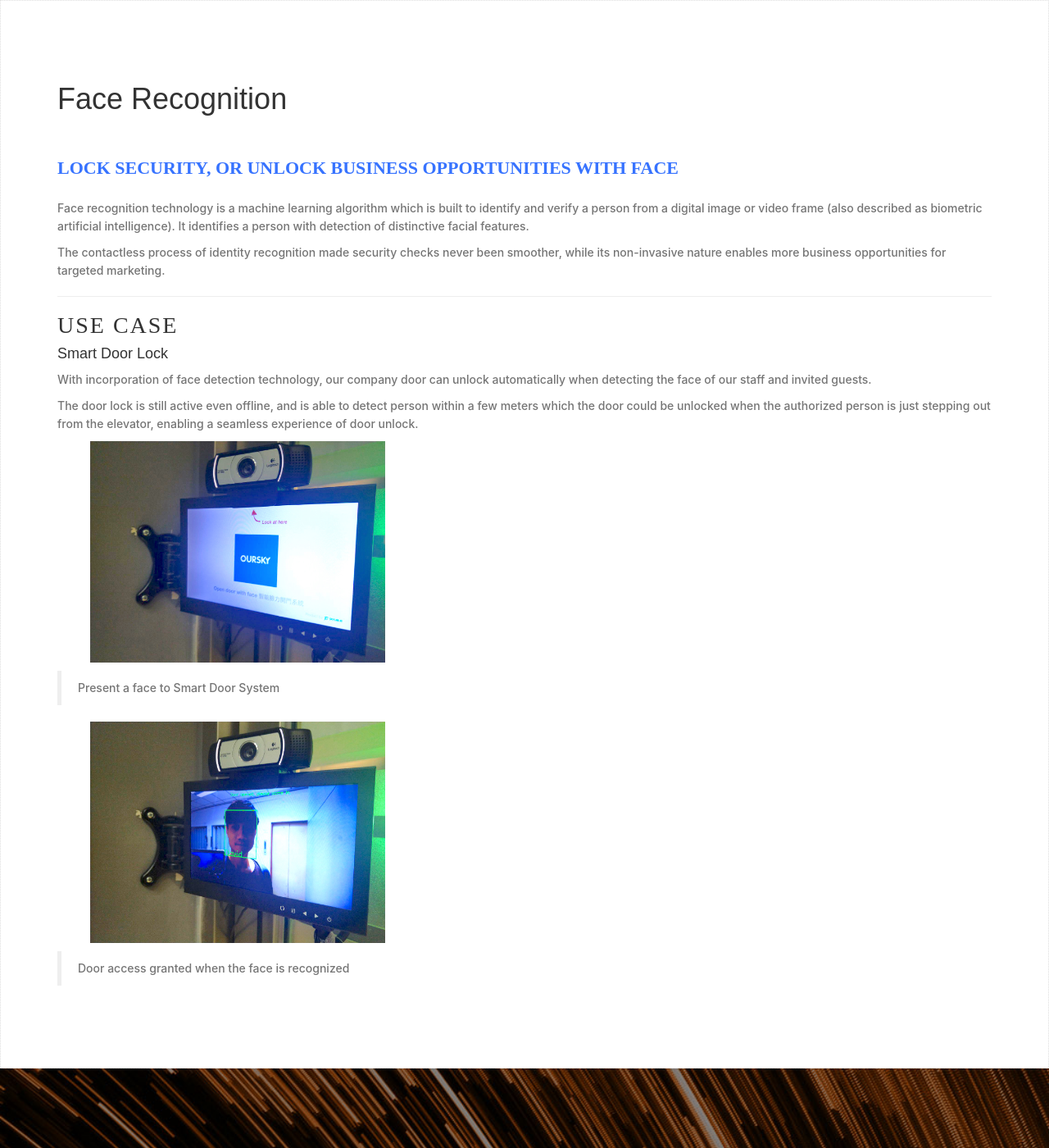
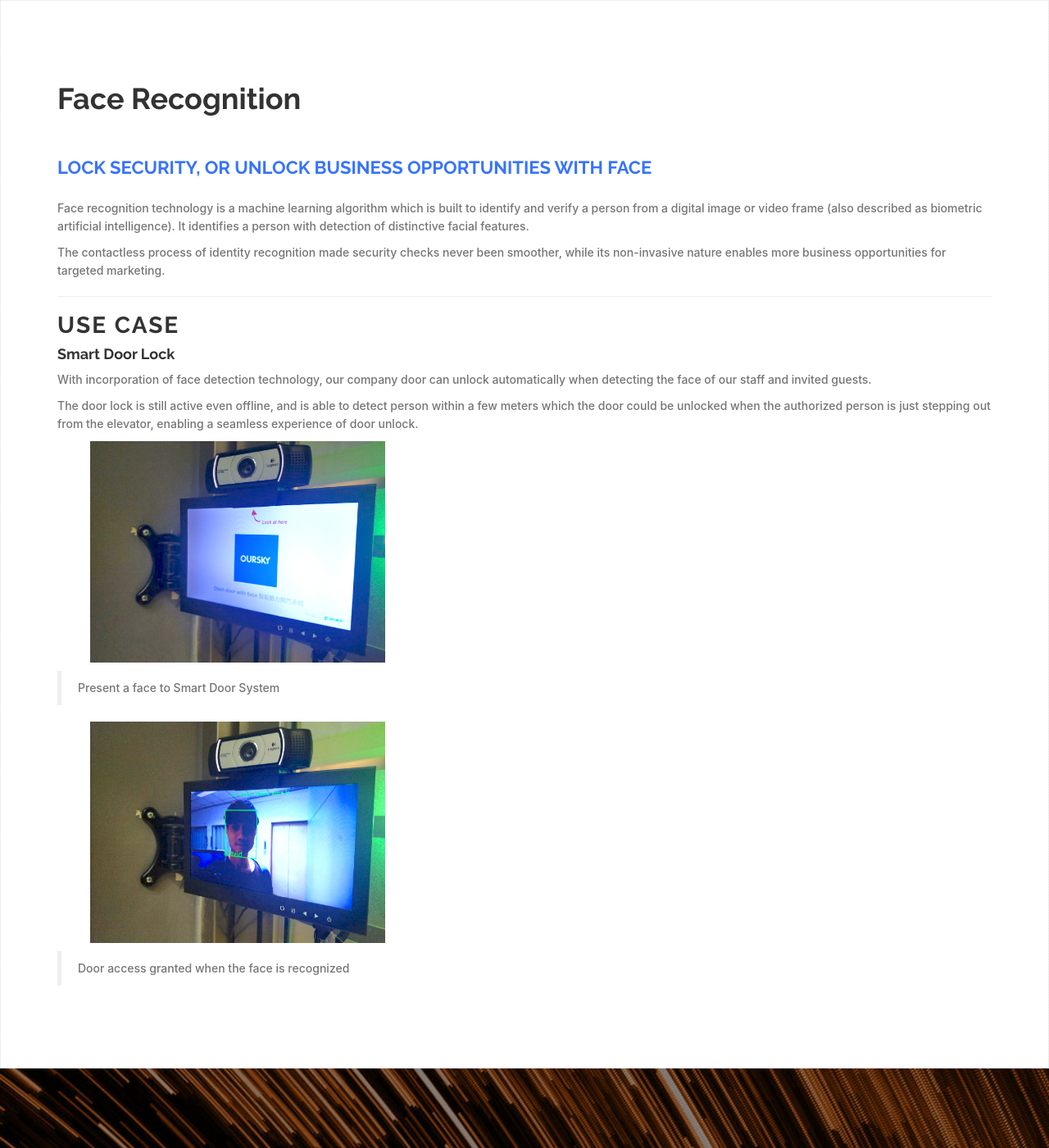
Before and after one commit to oursky/skylab, a Jekyll site: the page built from _posts/2019-03-03-face-recognition.md, in a window 1280 px wide and 1400 px high. Shown: the whole window at 82% size. Built offline with Jekyll 4.4.1, drawn with Linux system fonts in a browser that asks for light colours; nearby versions of some CDN libraries; some web fonts are replaced.

Commit message:
Update display text to Raleway

```diff
--- a/_sass/_airspace.scss
+++ b/_sass/_airspace.scss
@@ -1,6 +1,5 @@
 
-@import url('https://fonts.googleapis.com/css?family=Cantarell:400,700');
-
+@import url('https://fonts.googleapis.com/css?family=Raleway:700&display=swap');
 
 /* var text-decoration */
 /*--
@@ -16,7 +15,7 @@ h3,
 h4,
 h5,
 h6 {
-  font-family: 'Cantarell', sans-serif;
+  font-family: 'Raleway', sans-serif;
 }
 h2 {
   font-size: 30px;
@@ -163,7 +162,7 @@ header .navbar-default .navbar-nav li a.cta:hover {
   padding: 100px 0 180px 0;
 }
 #slider .block h1 {
-  font-family: 'Cantarell', sans-serif;
+  font-family: 'Raleway', sans-serif;
   font-weight: 600;
   font-size: 45px;
   line-height: 60px;
@@ -207,7 +206,7 @@ header .navbar-default .navbar-nav li a.cta:hover {
 }
 #intro h2 {
   font-size: 22px;
-  font-family: 'Cantarell';
+  font-family: 'Raleway';
   line-height: 35px;
   padding-bottom: 25px;
   line-height: 27px;
@@ -227,7 +226,7 @@ header .navbar-default .navbar-nav li a.cta:hover {
 }
 
 #intro h3 {
-  font-family: 'Cantarell';
+  font-family: 'Raleway';
   letter-spacing: 2px;
   text-transform: uppercase;
 }
@@ -287,7 +286,7 @@ header .navbar-default .navbar-nav li a.cta:hover {
 
 #service h2 {
   font-size: 22px;
-  font-family: 'Cantarell';
+  font-family: 'Raleway';
   line-height: 35px;
   padding-bottom: 25px;
   line-height: 27px;
@@ -398,7 +397,7 @@ header .navbar-default .navbar-nav li a.cta:hover {
 
 #call-to-action h2 {
   font-size: 22px;
-  font-family: 'Cantarell';
+  font-family: 'Raleway';
   line-height: 35px;
   padding-bottom: 25px;
   line-height: 27px;
@@ -412,7 +411,7 @@ header .navbar-default .navbar-nav li a.cta:hover {
   margin-top: 40px;
   margin-bottom: 40px;
   text-transform: uppercase;
-  font-family: 'Cantarell';
+  font-family: 'Raleway';
   font-weight: 600;
 }
 #call-to-action p {
@@ -465,7 +464,7 @@ header .navbar-default .navbar-nav li a.cta:hover {
   font-weight: 600;
   margin-bottom: 30px;
   color: #fff;
-  font-family: "Cantarell";
+  font-family: "Raleway";
   line-height: 1.8;
 }
 #feature p {
@@ -495,7 +494,7 @@ header .navbar-default .navbar-nav li a.cta:hover {
 }
 #testimonial h2 {
   line-height: 18px;
-  font-family: "Cantarell";
+  font-family: "Raleway";
   color: #5C5C5C;
   text-transform: uppercase;
 }
@@ -614,7 +613,7 @@ header .navbar-default .navbar-nav li a.cta:hover {
   display: inline-block;
 }
 #global-header .block h1 {
-   font-family: "Cantarell";
+   font-family: "Raleway";
   font-weight: 600;
   text-transform: uppercase;
   font-size: 32px;
```
